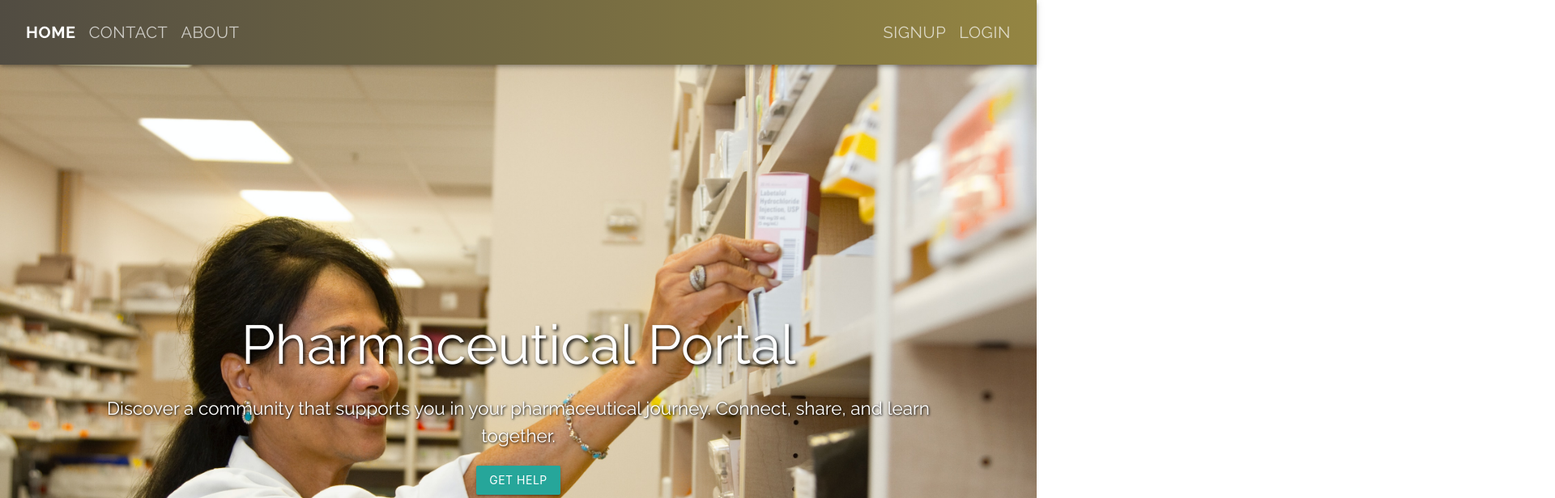
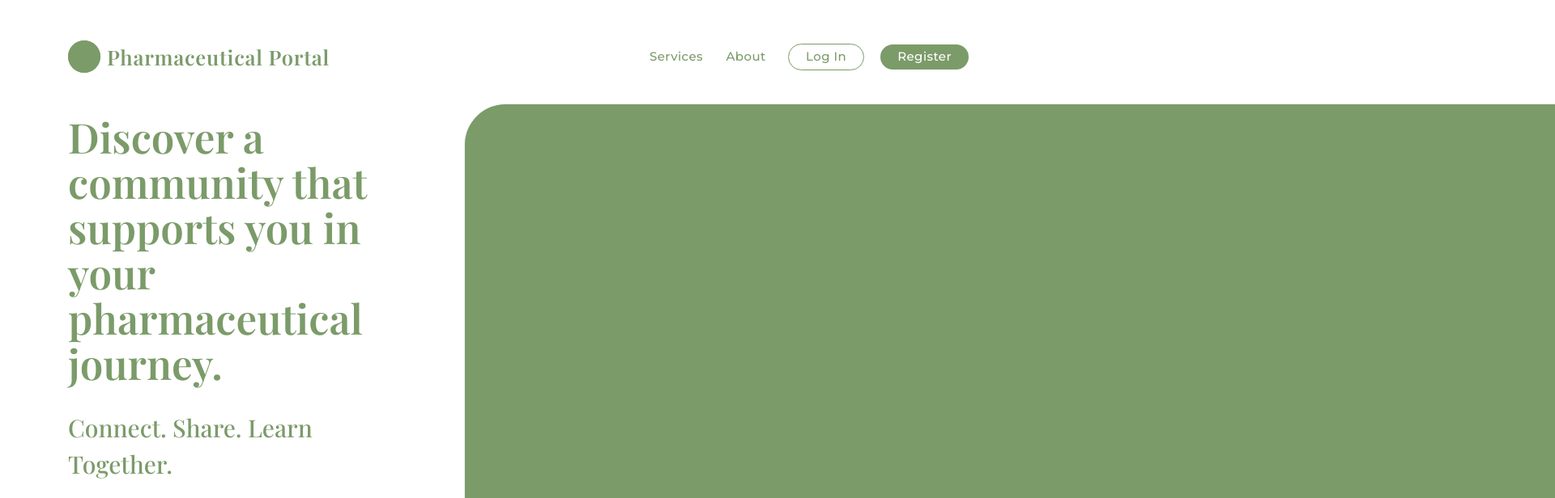
Before and after one commit to CPS714-Group23/CPS714-Group23, a React (Create React App) app: page / in a window 1280 px wide. Shown: the top 616 px of the page at 81% size, 1920 px wide, since content can reach past the window. Built offline with nearby package versions, Linux system fonts and the light colour scheme; the HTML template or start-up script is replaced by a standard one.

Commit message:
Implemented Nav and Home page
-only lg viewport

```diff
--- a/package.json
+++ b/package.json
@@ -4,6 +4,8 @@
   "private": true,
   "proxy": "http://localhost:3001",
   "dependencies": {
+    "@emotion/react": "^11.11.1",
+    "@emotion/styled": "^11.11.0",
     "@mui/joy": "^5.0.0-beta.10",
     "@mui/material": "^5.14.12",
     "@testing-library/jest-dom": "^5.17.0",
--- a/src/App.css
+++ b/src/App.css
@@ -1,3 +1,6 @@
+@import url('https://fonts.googleapis.com/css2?family=Montserrat:wght@300;400;500;600;700&display=swap');
+@import url('https://fonts.googleapis.com/css2?family=Playfair+Display:wght@400;500;600;700&display=swap');
+
 .App {
   text-align: center;
 }
@@ -36,3 +39,7 @@
     transform: rotate(360deg);
   }
 }
+
+body {
+    padding: 2.8em 5.6em;
+}
--- a/src/components/Nav/Nav.css
+++ b/src/components/Nav/Nav.css
@@ -1,11 +1,6 @@
 .navbar {
-  background: linear-gradient(to right, #514c42, #948542);
-  position: fixed;
+  position: sticky;
   width: 100%;
-  padding: 8px 0;
-}
-
-.toolbar {
   display: flex;
   justify-content: space-between;
   align-items: center;
@@ -16,7 +11,39 @@
   align-items: center;
 }
 
+#logoButton {
+    font-size: 1.7em;
+    font-family: 'Playfair Display';
+    font-weight: 600;
+    color: #7B9B69;
+    text-transform: none
+}
+
 .right-nav {
   display: flex;
   align-items: center;
 }
+
+.right-nav a {
+    font-size: 1em;
+    margin-left: 1.4em;
+    padding: 0;
+    font-family: Montserrat;
+    color: #7B9B69;
+    text-transform: none;
+}
+
+.right-nav #logInButton {
+    display: block;
+    outline: 1px solid #7B9B69;
+    border-radius: 20px;
+    padding: .15em 1.4em;
+}
+
+.right-nav #registerButton {
+    color: #FFF;
+    display: block;
+    background-color: #7B9B69;
+    border-radius: 20px;
+    padding: .15em 1.4em;
+}
--- a/src/components/Nav/Nav.jsx
+++ b/src/components/Nav/Nav.jsx
@@ -1,85 +1,48 @@
 import React from 'react';
-import { AppBar, Toolbar, Button } from '@mui/material';
+import { Button } from '@mui/material';
 import { Link, useLocation } from 'react-router-dom';
+import { ReactComponent as Logo } from './logo.svg';
 import './Nav.css';
 
 function Navbar() {
-  const buttonStyle = {
-    fontSize: '20px',
-    fontFamily: 'Raleway, sans-serif',
-  };
-
   const location = useLocation();
+  const menu = [
+    { name: 'Services', path: '/services'},
+    { name: 'About', path: '/about'}
+  ];
+  const menuButtons = menu.map(item =>
+    <Button component={Link} to={item.path}
+      style={{
+        fontWeight: location.pathname === item.path ? '600' : '500'
+      }}>
+      {item.name}
+    </Button>
+  )
 
   return (
-    <AppBar position="sticky" className="navbar">
-      <Toolbar className="toolbar">
+    <div className="navbar">
       <div className="left-nav">
-          <Button
-            color="inherit"
-            component={Link}
-            to="/"
-            style={{
-              ...buttonStyle,
-              fontWeight: location.pathname === '/' ? 'bold' : 'normal',
-              opacity: location.pathname === '/' ? 1 : 0.7,
-            }}
-          >
-            Home
-          </Button>
-          <Button
-            color="inherit"
-            component={Link}
-            to="/contact"
-            style={{
-              ...buttonStyle,
-              fontWeight: location.pathname === '/contact' ? 'bold' : 'normal',
-              opacity: location.pathname === '/contact' ? 1 : 0.7,
-            }}
-          >
-            Contact
-          </Button>
-          <Button
-            color="inherit"
-            component={Link}
-            to="/about"
-            style={{
-              ...buttonStyle,
-              fontWeight: location.pathname === '/about' ? 'bold' : 'normal',
-              opacity: location.pathname === '/about' ? 1 : 0.7,
-            }}
-          >
-            About
+        <Logo />
+        <Button component={Link} to="/" id='logoButton'>
+          Pharmaceutical Portal
         </Button>
       </div>
       <div className="right-nav" style={{ display: 'flex', alignItems: 'center' }}>
-          <Button
-            color="inherit"
-            component={Link}
-            to="/signup"
+        {menuButtons}
+        <Button component={Link} to="/login" id='logInButton'
           style={{
-              ...buttonStyle,
-              fontWeight: location.pathname === '/signup' ? 'bold' : 'normal',
-              opacity: location.pathname === '/signup' ? 1 : 0.7,
-            }}
-          >
-            SignUp
+            fontWeight: location.pathname === '/login' ? '600' : '500'
+          }}>
+          Log In
         </Button>
-          <Button
-            color="inherit"
-            component={Link}
-            to="/login"
+        <Button component={Link} to="/signup" id='registerButton'
           style={{
-              ...buttonStyle,
-              fontWeight: location.pathname === '/login' ? 'bold' : 'normal',
-              opacity: location.pathname === '/login' ? 1 : 0.7,
-            }}
-          >
-            Login
+            fontWeight: location.pathname === '/signup' ? '600' : '500'
+          }}>
+          Register
         </Button>
       </div>
-      </Toolbar>
-    </AppBar>
+    </div>
   );
 }
 
--- a/src/pages/home/PharmaceuticalPortal.css
+++ b/src/pages/home/PharmaceuticalPortal.css
@@ -1,42 +1,37 @@
-@import url('https://fonts.googleapis.com/css2?family=Raleway:wght@300;400;700&display=swap');
+body {
+    overflow-x: hidden;
+}
 
 .pharma-container {
-  font-family: 'Raleway', sans-serif;
-  display: flex;
-  flex-direction: column;
-  align-items: center;
-  justify-content: center;
-  height: 100vh;
-  background-image: url('bg.png');
-  background-size: cover;
-  background-position: center;
+    font-family: 'Playfair Display';
 }
 
-header {
-  position: absolute;
-  top: 10px;
-  right: 10px;
-  font-weight: 700;
+.message-text {
+  font-size: 3.4em;
+  font-weight: 600;
+  color: #7B9B69;
 }
 
-.content {
-  text-align: center;
-  max-width: 80%;
+.slogan-text {
+  font-size: 2em;
+  font-weight: 500;
+  color: #7B9B69;
 }
 
-.header-text {
-  font-size: 4.5rem;
-  color: white;
-  text-shadow: 2px 2px 4px #000;
+#getHelpButton {
+    color: #FFF;
+    font-family: 'Montserrat';
+    font-weight: 300;
+    background-color: #7B9B69;
+    border-radius: 20px;
+    padding: .4em 1.4em;
+    text-transform: none;
 }
 
-.sub-text {
-  font-size: 1.5rem;
-  color: white;
-  margin: 20px 0;
-  text-shadow: 1px 1px 3px #000;
+div .image-container {
+    background-color: #7B9B69;
+    margin-top: 2em;
+    height: 50em;
+    width: 100em;
+    border-radius: 50px 0px 0px 50px;
 }
-
-body {
-  overflow: hidden;
-}
--- a/src/pages/home/PharmaceuticalPortal.jsx
+++ b/src/pages/home/PharmaceuticalPortal.jsx
@@ -1,15 +1,24 @@
 import React from 'react';
+import Paper from '@mui/material/Paper';
+import Grid from '@mui/material/Grid';
+import { Button } from '@mui/material';
+import { Link } from 'react-router-dom';
 import './PharmaceuticalPortal.css';
 
 const PharmaceuticalPortal = () => {
   return (
-    <div className="pharma-container">
-      <main className="content center-align">
-        <h1 className="header-text">Pharmaceutical Portal</h1>
-        <p className="sub-text">Discover a community that supports you in your pharmaceutical journey. Connect, share, and learn together.</p>
-        <button className="get-help-button btn">GET HELP</button>
-      </main>
-    </div>
+    <Grid container spacing={8} className='pharma-container'>
+      <Grid item lg={5} className='content'>
+          <h1 className="message-text">Discover a community that supports you in your pharmaceutical journey.</h1>
+          <p className="slogan-text">Connect. Share. Learn Together.</p>
+          <Button component={Link} to="/login" id='getHelpButton'>
+            Get Help Today
+          </Button>
+      </Grid>
+      <Grid item lg={7}>
+        <Paper elevation={1} className='image-container'/>
+      </Grid>
+    </Grid>
   );
 }
 
```
Also changed, not shown: src/components/Nav/logo.svg (added), 1 other file (tests, documents, lock files or other folders). Lines whose indentation alone changed are shown as unchanged.
